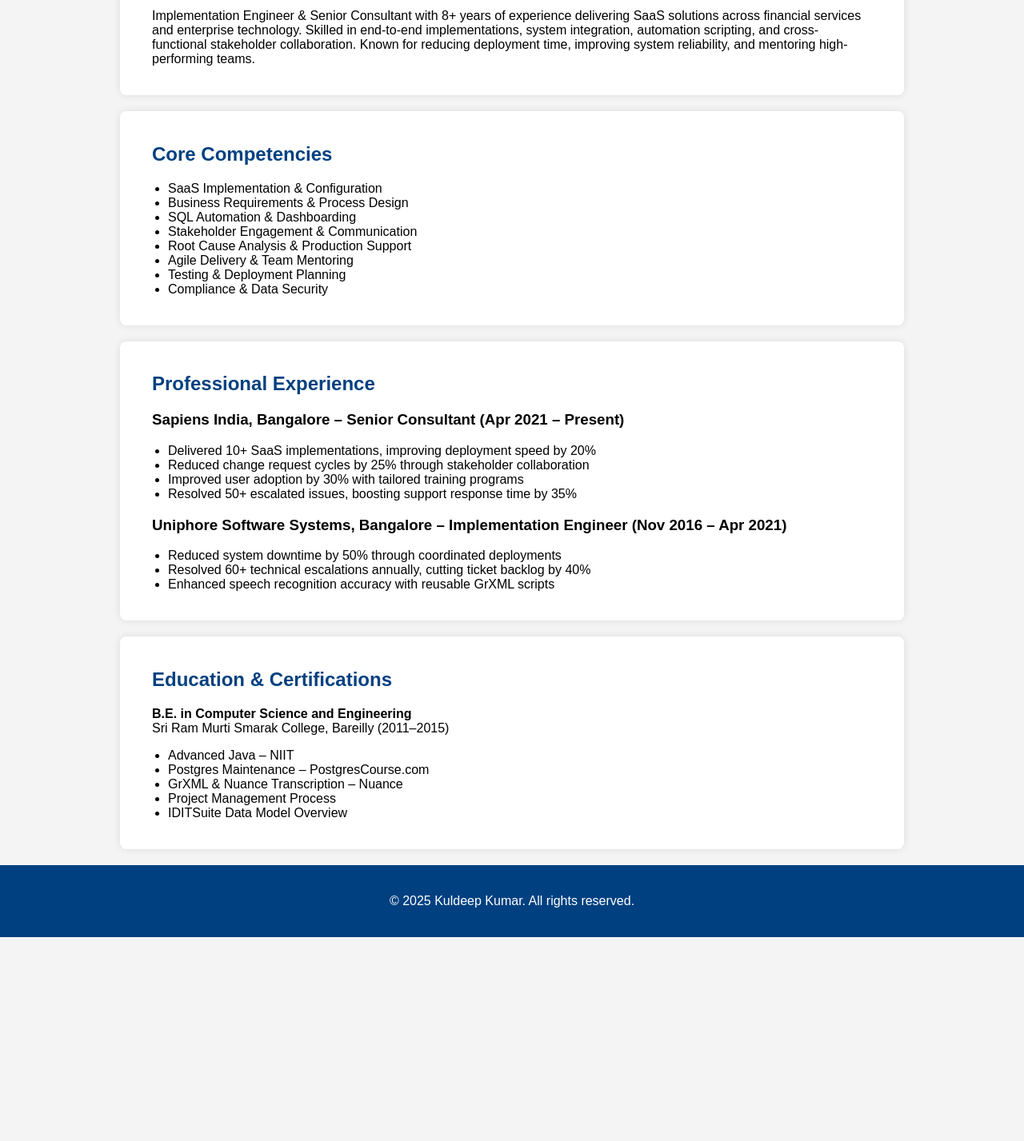
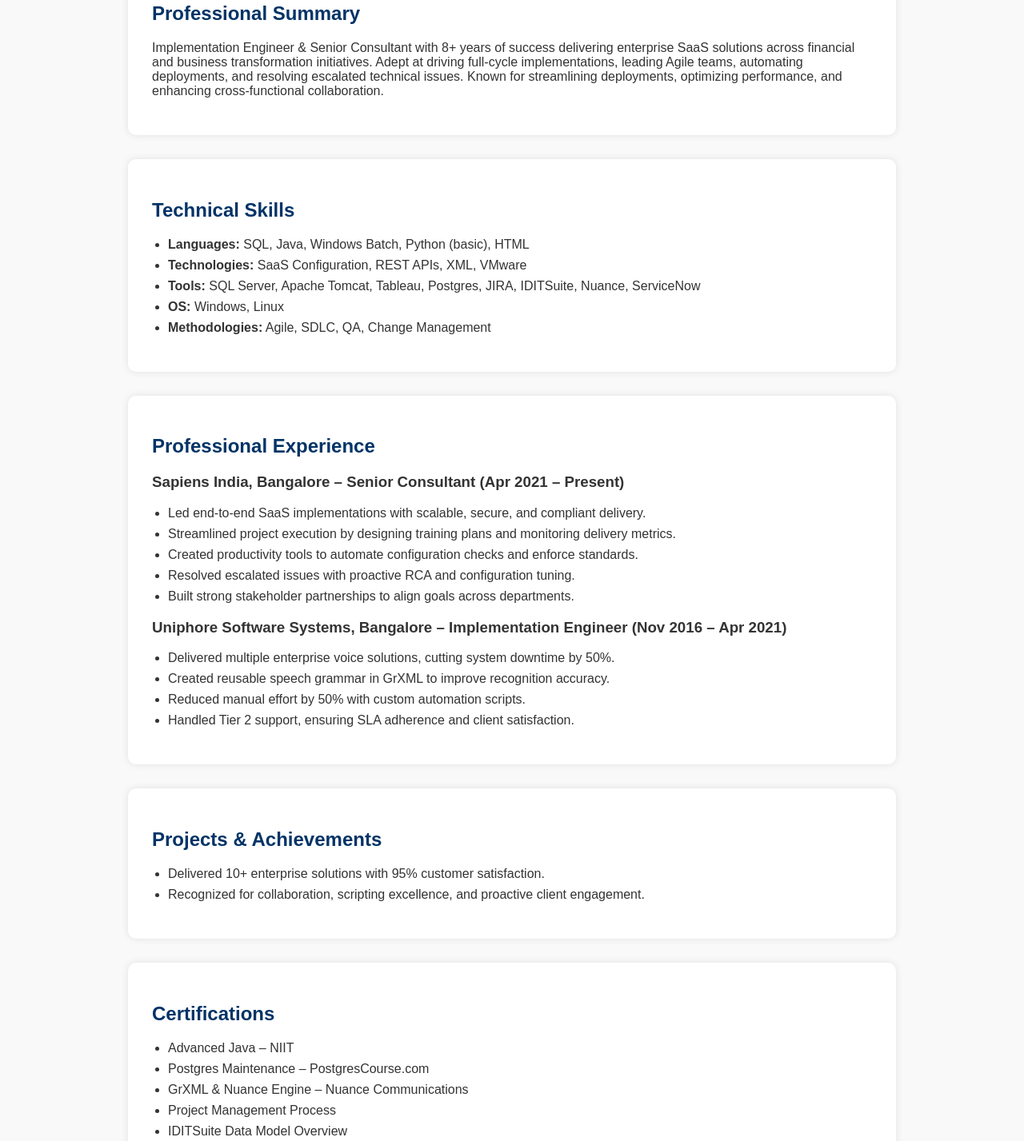
Before and after one commit to mykul421/Kuldeep-Resume-Site, a plain HTML site: page index.html in a window 1280 px wide. Shown: the part 305-1732 px from the top of the page at 80% size. Before the commit the page ends 1477 px from the top, so only its background shows below. Drawn offline with Linux system fonts and the light colour scheme.

Commit message:
Add files via upload

```diff
--- a/index.html
+++ b/index.html
@@ -2,16 +2,17 @@
 <!DOCTYPE html>
 <html lang="en">
 <head>
-  <meta charset="UTF-8">
-  <meta name="viewport" content="width=device-width, initial-scale=1.0">
-  <title>Kuldeep Kumar – Senior Implementation Consultant</title>
+  <meta charset="UTF-8" />
+  <meta name="viewport" content="width=device-width, initial-scale=1.0" />
+  <title>Kuldeep Kumar – Implementation Engineer & Senior Consultant</title>
   <style>
-    body { font-family: Arial, sans-serif; background-color: #f4f4f4; margin: 0; padding: 0; }
-    header { background-color: #004080; color: white; padding: 30px; text-align: center; }
-    section { padding: 20px 40px; background-color: white; margin: 20px auto; max-width: 900px; border-radius: 8px; box-shadow: 0 0 10px rgba(0,0,0,0.1); }
-    h2 { color: #004080; }
+    body { font-family: Arial, sans-serif; margin: 0; background: #f9f9f9; color: #333; }
+    header { background: #003366; color: white; padding: 40px 20px; text-align: center; }
+    section { max-width: 900px; margin: 30px auto; background: #fff; padding: 30px; border-radius: 10px; box-shadow: 0 0 10px rgba(0,0,0,0.1); }
+    h2 { color: #003366; }
     ul { padding-left: 20px; }
-    footer { text-align: center; padding: 20px; background-color: #004080; color: white; }
+    li { margin-bottom: 8px; }
+    footer { text-align: center; padding: 20px; background: #003366; color: white; }
     a { color: #0077cc; text-decoration: none; }
   </style>
 </head>
@@ -19,26 +20,23 @@
 
 <header>
   <h1>Kuldeep Kumar</h1>
-  <p>Senior Implementation Consultant | SaaS Solutions | Program Delivery Expert</p>
-  <p>Email: kumar.kuldeep421@gmail.com | <a href="https://www.linkedin.com/in/mykuldeep/" target="_blank">LinkedIn</a></p>
+  <p>Implementation Engineer & Senior Consultant | 8+ Years of SaaS & Enterprise Delivery</p>
+  <p>Email: kumar.kuldeep421@gmail.com | Phone: 9458705553 | <a href="https://www.linkedin.com/in/mykuldeep/" target="_blank">LinkedIn</a></p>
 </header>
 
 <section>
   <h2>Professional Summary</h2>
-  <p>Implementation Engineer & Senior Consultant with 8+ years of experience delivering SaaS solutions across financial services and enterprise technology. Skilled in end-to-end implementations, system integration, automation scripting, and cross-functional stakeholder collaboration. Known for reducing deployment time, improving system reliability, and mentoring high-performing teams.</p>
+  <p>Implementation Engineer & Senior Consultant with 8+ years of success delivering enterprise SaaS solutions across financial and business transformation initiatives. Adept at driving full-cycle implementations, leading Agile teams, automating deployments, and resolving escalated technical issues. Known for streamlining deployments, optimizing performance, and enhancing cross-functional collaboration.</p>
 </section>
 
 <section>
-  <h2>Core Competencies</h2>
+  <h2>Technical Skills</h2>
   <ul>
-    <li>SaaS Implementation & Configuration</li>
-    <li>Business Requirements & Process Design</li>
-    <li>SQL Automation & Dashboarding</li>
-    <li>Stakeholder Engagement & Communication</li>
-    <li>Root Cause Analysis & Production Support</li>
-    <li>Agile Delivery & Team Mentoring</li>
-    <li>Testing & Deployment Planning</li>
-    <li>Compliance & Data Security</li>
+    <li><strong>Languages:</strong> SQL, Java, Windows Batch, Python (basic), HTML</li>
+    <li><strong>Technologies:</strong> SaaS Configuration, REST APIs, XML, VMware</li>
+    <li><strong>Tools:</strong> SQL Server, Apache Tomcat, Tableau, Postgres, JIRA, IDITSuite, Nuance, ServiceNow</li>
+    <li><strong>OS:</strong> Windows, Linux</li>
+    <li><strong>Methodologies:</strong> Agile, SDLC, QA, Change Management</li>
   </ul>
 </section>
 
@@ -46,30 +44,44 @@
   <h2>Professional Experience</h2>
   <h3>Sapiens India, Bangalore – Senior Consultant (Apr 2021 – Present)</h3>
   <ul>
-    <li>Delivered 10+ SaaS implementations, improving deployment speed by 20%</li>
-    <li>Reduced change request cycles by 25% through stakeholder collaboration</li>
-    <li>Improved user adoption by 30% with tailored training programs</li>
-    <li>Resolved 50+ escalated issues, boosting support response time by 35%</li>
+    <li>Led end-to-end SaaS implementations with scalable, secure, and compliant delivery.</li>
+    <li>Streamlined project execution by designing training plans and monitoring delivery metrics.</li>
+    <li>Created productivity tools to automate configuration checks and enforce standards.</li>
+    <li>Resolved escalated issues with proactive RCA and configuration tuning.</li>
+    <li>Built strong stakeholder partnerships to align goals across departments.</li>
   </ul>
 
   <h3>Uniphore Software Systems, Bangalore – Implementation Engineer (Nov 2016 – Apr 2021)</h3>
   <ul>
-    <li>Reduced system downtime by 50% through coordinated deployments</li>
-    <li>Resolved 60+ technical escalations annually, cutting ticket backlog by 40%</li>
-    <li>Enhanced speech recognition accuracy with reusable GrXML scripts</li>
+    <li>Delivered multiple enterprise voice solutions, cutting system downtime by 50%.</li>
+    <li>Created reusable speech grammar in GrXML to improve recognition accuracy.</li>
+    <li>Reduced manual effort by 50% with custom automation scripts.</li>
+    <li>Handled Tier 2 support, ensuring SLA adherence and client satisfaction.</li>
   </ul>
 </section>
 
 <section>
-  <h2>Education & Certifications</h2>
-  <p><strong>B.E. in Computer Science and Engineering</strong><br>Sri Ram Murti Smarak College, Bareilly (2011–2015)</p>
+  <h2>Projects & Achievements</h2>
+  <ul>
+    <li>Delivered 10+ enterprise solutions with 95% customer satisfaction.</li>
+    <li>Recognized for collaboration, scripting excellence, and proactive client engagement.</li>
+  </ul>
+</section>
+
+<section>
+  <h2>Certifications</h2>
   <ul>
     <li>Advanced Java – NIIT</li>
     <li>Postgres Maintenance – PostgresCourse.com</li>
-    <li>GrXML & Nuance Transcription – Nuance</li>
+    <li>GrXML & Nuance Engine – Nuance Communications</li>
     <li>Project Management Process</li>
     <li>IDITSuite Data Model Overview</li>
   </ul>
+</section>
+
+<section>
+  <h2>Education</h2>
+  <p><strong>B.E. in Computer Science and Engineering</strong><br>Sri Ram Murti Smarak College of Engineering and Technology, Bareilly | 2011 – 2015</p>
 </section>
 
 <footer>
```
